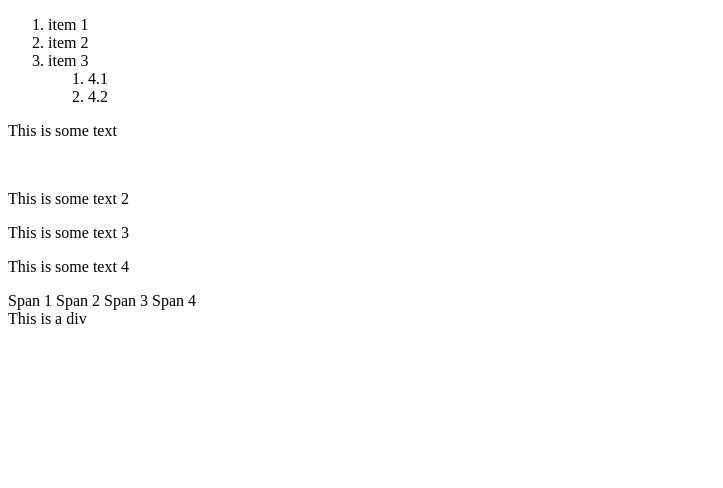
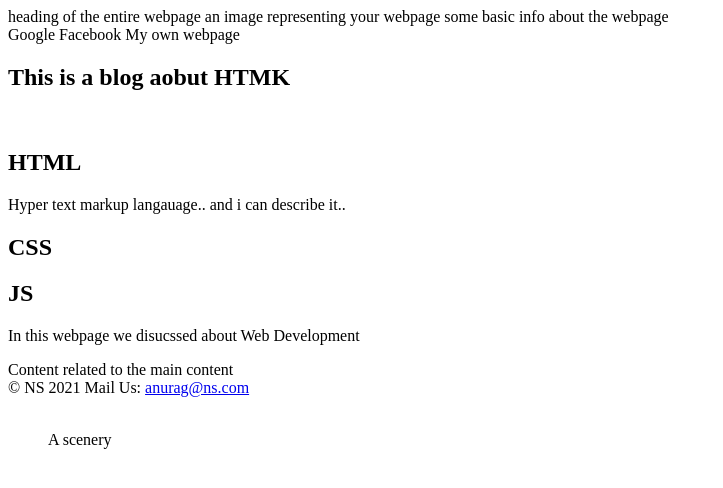
Before and after one commit to aedorado/ns-fe-1-22, a plain HTML site: page html-css/index2.html in a window 1280 px wide. Shown: the whole page, without its empty margins (0-723 px from the left). Drawn offline with Linux system fonts and the light colour scheme.

Commit message:
HTML Froms

```diff
--- a/html-css/index2.html
+++ b/html-css/index2.html
@@ -3,6 +3,7 @@
 <html>
 
 <!-- Forms -->
+<!-- HTML Entities -->
 <!-- Semantic Elements -->
 
     <style>
@@ -17,11 +18,88 @@
 
     <body>
 
+        <header>
+            heading of the entire webpage
+            an image representing your webpage
+            some basic info about the webpage
+        </header>
+
+        <nav>
+            <a>Google</a>
+            <a>Facebook</a>
+            <a>My own webpage</a>
+        </nav>
+
+        <article>
+            <h2>This is a blog aobut HTMK</h2>
+            <p>
+
+            </p>
+            <img src="" alt="">
+        </article>
+
+        <section>
+            <h1>HTML</h1>
+            <p>Hyper text markup langauage.. and i can describe it.. </p>
+        </section>
+
+        <section>
+            <h1>CSS</h1>
+        </section>
+
+        <section>
+            <h1>JS</h1>
+        </section>
+
+        <summary>
+            <p>In this webpage we disucssed about Web Development</p>
+        </summary>
+
+        <aside>
+            Content related to the main content
+        </aside>
+
+        <footer>
+            <nav>
+
+            </nav>
+            &copy; NS 2021
+            Mail Us: <a href="mailto:anurag@ns.com">anurag@ns.com</a>
+        </footer>
+
+        <figure>
+            <img href="nature.jpg">
+            <figcaption>A scenery</figcaption>
+        </figure>
+
+        <!-- Semantic Elements convey some special meaning to the browser & web developer  -->
+
+        <!-- <div></div>
+        <span></span>
+
+        <form action=""></form>
+        <table></table> -->
+
+
+        <!-- <h1>
+        &lt;h1&gt;
+        &lt;/h1&gt;
+        <br>
+        &amp;
+        <br>
+        &quot
+        <br>
+        &cent;
+        <br>
+        &euro;
+        <br>
+        <br><br><br><br>
+        <button title="Hello World!">Click me!</button> -->
         <!-- <a href="http://google.com" target="_blank">Viist Google.com</a> -->
 
         <!-- <img height="400" width="400" src="https://wallpaperaccess.com/full/267434.jpg" alt="Nature image"> -->
 
-        <ol type="1">
+        <!-- <ol type="1">
             <li>item 1</li>
             <li>item 2</li>
             <li>item 3</li>
@@ -29,7 +107,7 @@
                 <li>4.1</li>
                 <li>4.2</li>
             </ol>
-        </ol>
+        </ol> -->
 
         <!-- <ol type="1" start="55">
             <li>A</li>
@@ -46,7 +124,7 @@
             <li>E</li>
         </ol> -->
 
-        <p>This is some text</p>
+        <!-- <p>This is some text</p>
         <br>
         <p>This is some text 2</p>
         <p>This is some text 3</p>
@@ -58,7 +136,7 @@
 
         <div>
             This is a div
-        </div>
+        </div> -->
 
         <!--
 
```
Also changed, not shown: html-css/forms.html (added, +63 -0 lines).
